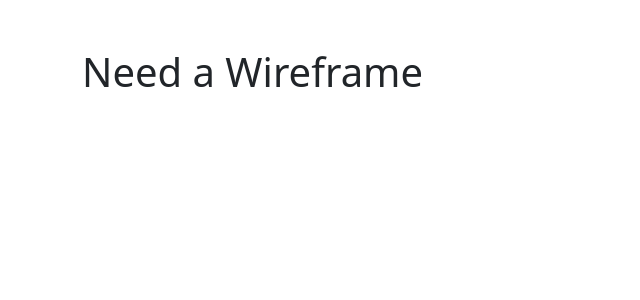
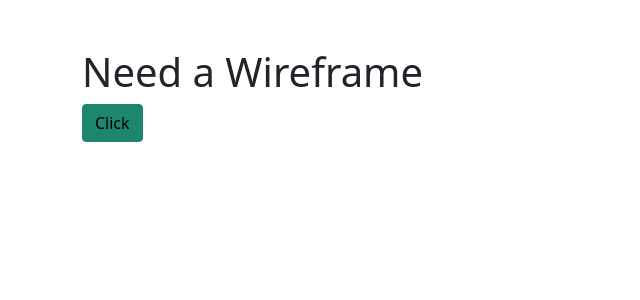
Before and after one commit to DevSelwynJay/Completion-of-Grade-System, a React (Create React App) app: page / in a window 1280 px wide. Shown: the top 300 px of the page, without its empty margins (0-640 px from the left). Built offline with nearby package versions, Linux system fonts and the light colour scheme.

Commit message:
added scss package

```diff
--- a/package.json
+++ b/package.json
@@ -11,6 +11,7 @@
     "react-bootstrap": "^2.2.3",
     "react-dom": "^18.0.0",
     "react-scripts": "5.0.0",
+    "sass": "^1.50.0",
     "web-vitals": "^2.1.4"
   },
   "scripts": {
--- a/src/App.js
+++ b/src/App.js
@@ -1,4 +1,4 @@
-import '../node_modules/bootstrap/dist/css/bootstrap.css'
+import './custom_bootstrap/custom_bootstrap.scss';
 import { Button } from 'react-bootstrap';
 
 function App() {
@@ -8,6 +8,7 @@ function App() {
       <section className='py-5'>
         <div className="container">
           <h1>Need a Wireframe</h1>
+          <Button>Click</Button>
         </div>
       </section>
 
--- /dev/null
+++ b/src/custom_bootstrap/custom_bootstrap.scss
@@ -0,0 +1,5 @@
+//SET VARIABLES
+$primary: #1D876D;
+
+//IMPORT
+@import '../../node_modules/bootstrap/scss/bootstrap.scss';
--- a/src/index.css
+++ /dev/null
@@ -1,6 +0,0 @@
-body {
-   margin: 0;
-   padding: 0;
-   box-sizing: border-box;
-   background-color: rgb(211, 211, 211);
-}
--- a/src/index.js
+++ b/src/index.js
@@ -1,6 +1,5 @@
 import React from 'react';
 import ReactDOM from 'react-dom';
-import './index.css';
 import App from './App';
 
 ReactDOM.render(
```
Also changed, not shown: 1 other file (tests, documents, lock files or other folders).
